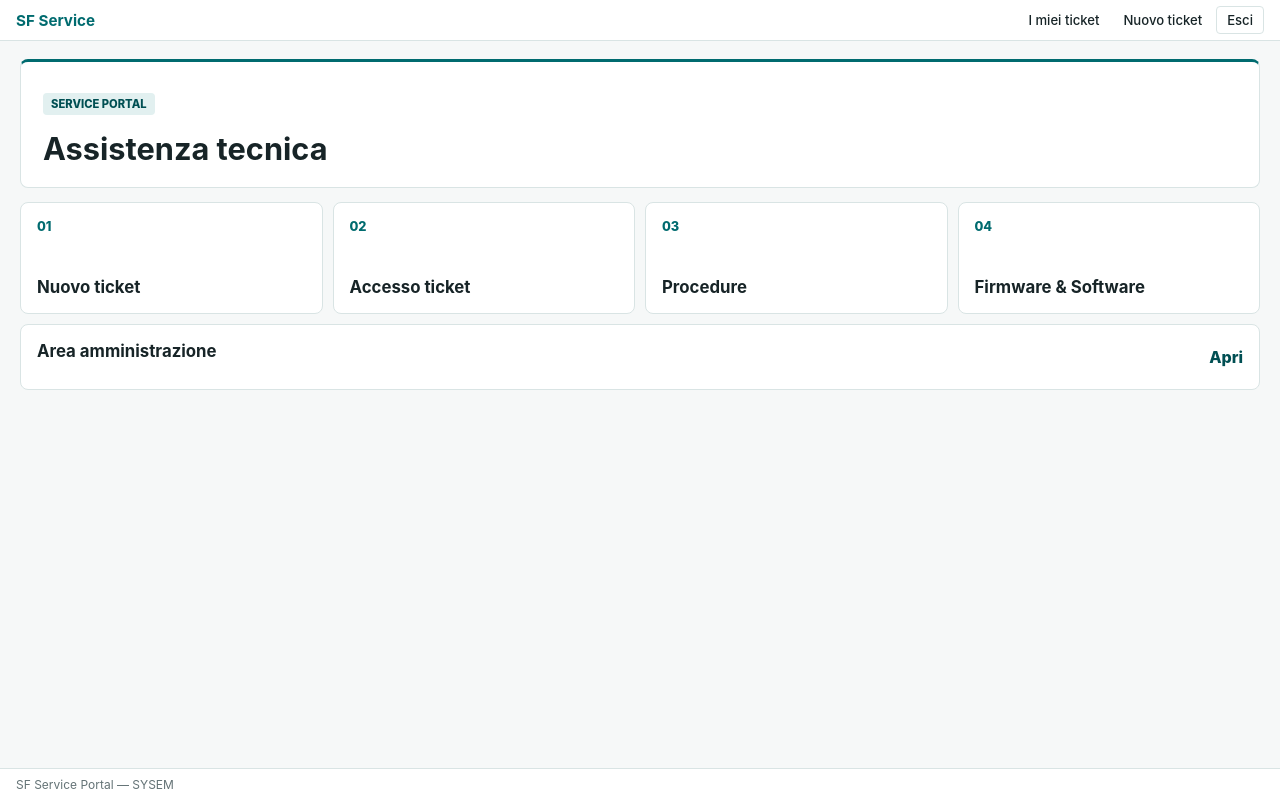
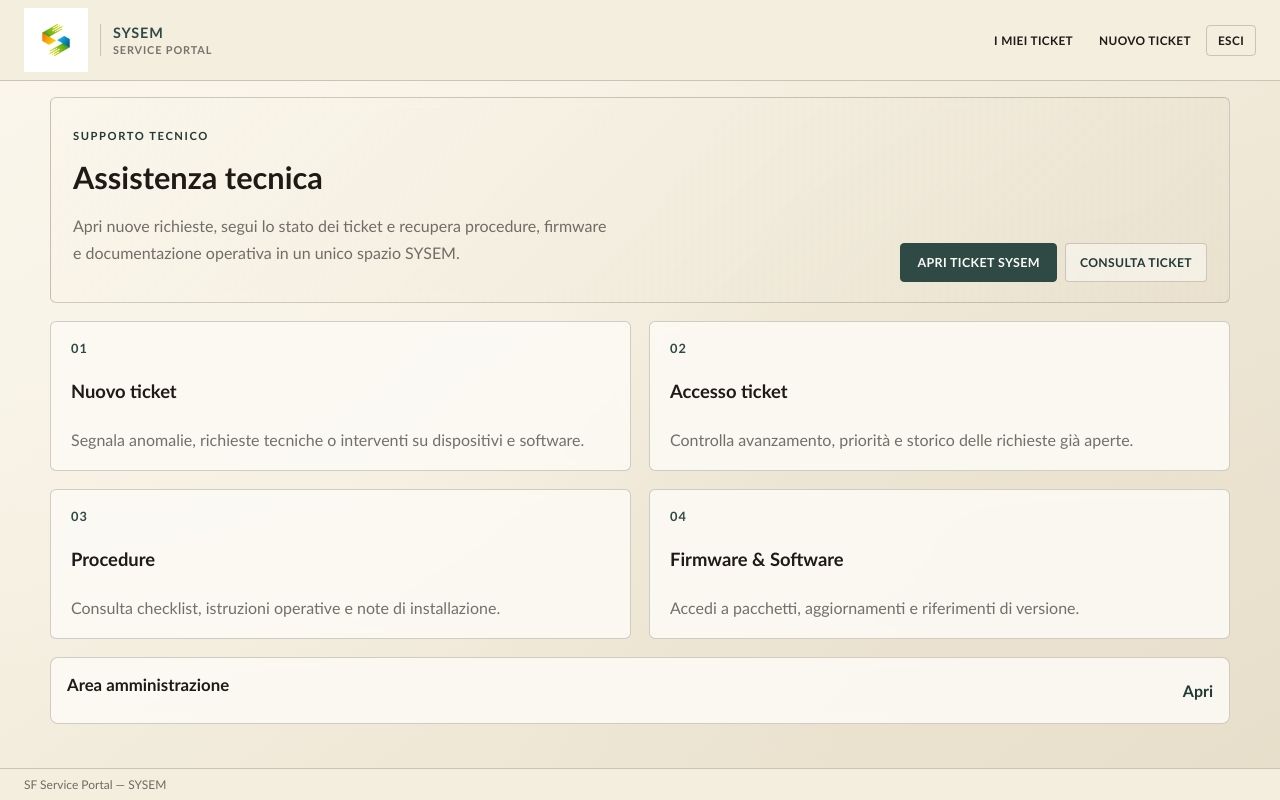
Before and after one commit to sysem2025-crypto/SF_Service, a Next.js app: page / in a window 1280 px wide. Built offline with nearby package versions, Linux system fonts and the light colour scheme; no server answers.

Commit message:
Restyle service portal to match SYSEM site

```diff
--- a/app/globals.css
+++ b/app/globals.css
@@ -1,14 +1,16 @@
 :root {
-  --bg: #f6f8f8;
-  --surface: #ffffff;
-  --surface-strong: #f9fbfb;
-  --text: #172427;
-  --muted: #647376;
-  --line: #d9e4e4;
-  --accent: #006b6f;
-  --accent-strong: #004f53;
-  --accent-soft: #e2f0f0;
-  --accent-tint: #f0f7f7;
+  --bg: #f4eedf;
+  --surface: rgba(252, 250, 244, 0.9);
+  --surface-strong: rgba(250, 246, 235, 0.76);
+  --text: #1f1a16;
+  --muted: rgba(31, 26, 22, 0.62);
+  --line: rgba(31, 26, 22, 0.2);
+  --accent: #2f4a45;
+  --accent-strong: #203a35;
+  --accent-soft: rgba(47, 74, 69, 0.12);
+  --accent-tint: rgba(47, 74, 69, 0.06);
+  --paper-shadow: #e7deca;
+  --paper-highlight: #faf6eb;
   --danger-bg: #f9e7e4;
   --danger-text: #9b2f20;
   --warning-bg: #fbf1d9;
@@ -31,8 +33,24 @@ body {
   margin: 0;
   color: var(--text);
   font-family:
-    Inter, ui-sans-serif, system-ui, -apple-system, BlinkMacSystemFont, "Segoe UI",
-    sans-serif;
+    "Trebuchet MS", Verdana, ui-sans-serif, system-ui, sans-serif;
+  background:
+    radial-gradient(circle at 15% 16%, rgba(250, 246, 235, 0.86), transparent 48%),
+    radial-gradient(circle at 78% 72%, rgba(231, 222, 202, 0.5), transparent 45%),
+    linear-gradient(145deg, var(--paper-highlight), var(--bg) 40%, var(--paper-shadow));
+}
+
+body::before {
+  content: "";
+  position: fixed;
+  inset: 0;
+  pointer-events: none;
+  background:
+    repeating-linear-gradient(0deg, rgba(31, 26, 22, 0.028) 0, rgba(31, 26, 22, 0.028) 1px, transparent 1px, transparent 4px),
+    repeating-linear-gradient(90deg, rgba(31, 26, 22, 0.022) 0, rgba(31, 26, 22, 0.022) 1px, transparent 1px, transparent 6px);
+  mix-blend-mode: multiply;
+  opacity: 0.52;
+  z-index: -1;
 }
 
 a {
@@ -48,13 +66,13 @@ button {
 }
 
 .page-shell {
-  width: min(1240px, calc(100% - 32px));
+  width: min(1180px, calc(100% - 40px));
   margin: 0 auto;
-  padding: 18px 0 36px;
+  padding: 16px 0 34px;
 }
 
 .ticket-page-shell {
-  width: min(1240px, calc(100% - 32px));
+  width: min(1120px, calc(100% - 40px));
   padding-top: 18px;
   padding-bottom: 36px;
 }
@@ -67,17 +85,24 @@ button {
   border: 1px solid var(--line);
   background: var(--surface);
   box-shadow: var(--shadow);
+  backdrop-filter: blur(6px);
 }
 
 .portal-hero {
-  margin-bottom: 14px;
+  display: grid;
+  grid-template-columns: minmax(0, 1fr) auto;
+  align-items: end;
+  gap: 22px;
+  margin-bottom: 18px;
   padding: 20px 22px;
-  border-radius: 8px;
-  border-top: 3px solid var(--accent);
+  border-radius: 6px;
+  background:
+    linear-gradient(135deg, rgba(250, 246, 235, 0.92), rgba(231, 222, 202, 0.58)),
+    repeating-linear-gradient(90deg, rgba(31, 26, 22, 0.025) 0, rgba(31, 26, 22, 0.025) 1px, transparent 1px, transparent 8px);
 }
 
 .portal-title {
-  margin: 6px 0 0;
+  margin: 8px 0;
   font-size: clamp(1.55rem, 2.4vw, 2.1rem);
   line-height: 1.12;
   max-width: none;
@@ -89,6 +114,14 @@ button {
   font-size: 1rem;
   line-height: 1.7;
   color: var(--muted);
+}
+
+.portal-hero-actions {
+  display: flex;
+  flex-wrap: wrap;
+  justify-content: flex-end;
+  gap: 8px;
+  min-width: 230px;
 }
 
 .hero {
@@ -138,13 +171,13 @@ button {
 .eyebrow,
 .panel-label {
   display: inline-flex;
-  padding: 4px 8px;
-  border-radius: 4px;
-  background: var(--accent-soft);
+  padding: 0;
+  border-radius: 0;
+  background: transparent;
   color: var(--accent-strong);
   font-size: 0.7rem;
-  font-weight: 800;
-  letter-spacing: 0;
+  font-weight: 900;
+  letter-spacing: 0.14em;
   text-transform: uppercase;
 }
 
@@ -325,7 +358,11 @@ button {
   padding: 11px 16px;
   border-radius: 4px;
   background: var(--accent);
-  color: #ffffff;
+  border: 1px solid var(--accent);
+  color: #fcfaf4;
+  text-transform: uppercase;
+  font-size: 0.78rem;
+  letter-spacing: 0.03em;
 }
 
 .primary-link:hover {
@@ -336,8 +373,11 @@ button {
   padding: 10px 14px;
   border-radius: 4px;
   border: 1px solid var(--line);
-  background: #ffffff;
+  background: rgba(252, 250, 244, 0.55);
   color: var(--accent-strong);
+  text-transform: uppercase;
+  font-size: 0.76rem;
+  letter-spacing: 0.03em;
 }
 
 .secondary-link:hover {
@@ -494,7 +534,7 @@ button {
   display: inline-flex;
   padding: 5px 9px;
   border-radius: 4px;
-  background: #ffffff;
+  background: rgba(252, 250, 244, 0.72);
   border: 1px solid var(--line);
   color: var(--accent-strong);
   font-size: 0.76rem;
@@ -510,7 +550,7 @@ button {
 }
 
 .ticket-console {
-  box-shadow: 0 10px 26px rgba(21, 48, 51, 0.055);
+  box-shadow: 8px 8px 0 rgba(31, 26, 22, 0.06);
 }
 
 .ticket-page-shell .surface {
@@ -582,7 +622,7 @@ button {
   padding: 6px 8px;
   border: 1px solid var(--line);
   border-radius: 4px;
-  background: #ffffff;
+  background: rgba(252, 250, 244, 0.92);
   color: var(--text);
   font-size: 0.82rem;
 }
@@ -707,27 +747,30 @@ button {
 
 .portal-grid {
   display: grid;
-  grid-template-columns: repeat(4, minmax(0, 1fr));
-  gap: 10px;
-  margin-bottom: 10px;
+  grid-template-columns: repeat(2, minmax(0, 1fr));
+  gap: 18px;
+  margin-bottom: 18px;
 }
 
 .portal-card {
   display: grid;
   align-content: space-between;
-  min-height: 112px;
+  min-height: 150px;
   gap: 10px;
-  padding: 16px;
-  border-radius: 8px;
+  padding: 18px 20px;
+  border-radius: 6px;
+  position: relative;
+  overflow: hidden;
 }
 
 .portal-card:hover {
   border-color: var(--accent);
   transform: translateY(-1px);
+  background: rgba(250, 246, 235, 0.96);
 }
 
 .portal-card strong {
-  font-size: 1.05rem;
+  font-size: 1.15rem;
 }
 
 .portal-card p {
@@ -740,7 +783,7 @@ button {
   color: var(--accent);
   font-size: 0.8rem;
   font-weight: 800;
-  letter-spacing: 0;
+  letter-spacing: 0.08em;
 }
 
 .portal-footer {
@@ -786,8 +829,8 @@ button {
 .ticket-create-console .auth-form input,
 .ticket-create-console .auth-form select,
 .ticket-create-console .auth-form textarea {
-  padding: 6px 8px;
-  font-size: 0.82rem;
+  padding: 8px 10px;
+  font-size: 0.86rem;
 }
 
 .ticket-create-console .auth-form label:has(textarea),
@@ -813,7 +856,7 @@ button {
   padding: 13px 14px;
   border-radius: 4px;
   border: 1px solid var(--line);
-  background: #ffffff;
+  background: rgba(252, 250, 244, 0.92);
   color: var(--text);
 }
 
@@ -1066,8 +1109,10 @@ button {
   display: flex;
   align-items: center;
   justify-content: space-between;
-  padding: 6px 16px;
-  background: var(--surface);
+  gap: 16px;
+  min-height: 80px;
+  padding: 8px 24px;
+  background: var(--bg);
   border-bottom: 1px solid var(--line);
   position: sticky;
   top: 0;
@@ -1075,25 +1120,58 @@ button {
 }
 
 .app-logo {
-  font-weight: 700;
-  font-size: 0.95rem;
+  display: inline-flex;
+  align-items: center;
+  gap: 12px;
+  color: var(--text);
+  text-decoration: none;
+}
+
+.app-logo img {
+  width: clamp(48px, 5vw, 64px);
+  height: clamp(48px, 5vw, 64px);
+  object-fit: contain;
+  display: block;
+}
+
+.app-logo span {
+  display: grid;
+  gap: 2px;
+  padding-left: 12px;
+  border-left: 1px solid var(--line);
+}
+
+.app-logo strong {
   color: var(--accent);
-  text-decoration: none;
+  font-size: 0.9rem;
+  letter-spacing: 0.06em;
+}
+
+.app-logo small {
+  color: rgba(31, 26, 22, 0.58);
+  font-size: 0.68rem;
+  font-weight: 800;
+  letter-spacing: 0.08em;
+  text-transform: uppercase;
 }
 
 .app-nav {
   display: flex;
   gap: 4px;
   align-items: center;
+  flex-wrap: wrap;
+  justify-content: flex-end;
 }
 
 .nav-link {
-  padding: 5px 10px;
+  padding: 7px 11px;
   border-radius: 4px;
   text-decoration: none;
   color: var(--text);
-  font-size: 0.82rem;
-  font-weight: 500;
+  font-size: 0.74rem;
+  font-weight: 800;
+  letter-spacing: 0.03em;
+  text-transform: uppercase;
   transition: background 0.15s;
 }
 
@@ -1126,9 +1204,10 @@ button {
 .app-footer {
   display: flex;
   justify-content: space-between;
-  padding: 8px 16px;
+  gap: 16px;
+  padding: 8px 24px;
   font-size: 0.75rem;
   color: var(--muted);
   border-top: 1px solid var(--line);
-  background: var(--surface);
+  background: var(--bg);
 }
--- a/app/page.tsx
+++ b/app/page.tsx
@@ -8,8 +8,20 @@ export default async function HomePage() {
     <main className="page-shell">
       <section className="portal-hero">
         <div>
-          <p className="eyebrow">Service Portal</p>
+          <p className="eyebrow">Supporto tecnico</p>
           <h1 className="portal-title">Assistenza tecnica</h1>
+          <p className="portal-copy">
+            Apri nuove richieste, segui lo stato dei ticket e recupera procedure,
+            firmware e documentazione operativa in un unico spazio SYSEM.
+          </p>
+        </div>
+        <div className="portal-hero-actions">
+          <Link href="/ticket/nuovo" className="primary-link">
+            Apri ticket SYSEM
+          </Link>
+          <Link href="/my-tickets" className="secondary-link">
+            Consulta ticket
+          </Link>
         </div>
       </section>
 
@@ -17,21 +29,25 @@ export default async function HomePage() {
         <Link href="/ticket/nuovo" className="portal-card">
           <span className="portal-kicker">01</span>
           <strong>Nuovo ticket</strong>
+          <p>Segnala anomalie, richieste tecniche o interventi su dispositivi e software.</p>
         </Link>
 
         <Link href="/my-tickets" className="portal-card">
           <span className="portal-kicker">02</span>
           <strong>{user ? "I miei ticket" : "Accesso ticket"}</strong>
+          <p>Controlla avanzamento, priorità e storico delle richieste già aperte.</p>
         </Link>
 
         <Link href="/procedure" className="portal-card">
           <span className="portal-kicker">03</span>
           <strong>Procedure</strong>
+          <p>Consulta checklist, istruzioni operative e note di installazione.</p>
         </Link>
 
         <Link href="/firmware-software" className="portal-card">
           <span className="portal-kicker">04</span>
           <strong>Firmware & Software</strong>
+          <p>Accedi a pacchetti, aggiornamenti e riferimenti di versione.</p>
         </Link>
       </section>
 
--- a/components/app-shell.tsx
+++ b/components/app-shell.tsx
@@ -27,7 +27,13 @@ export default function AppShell({ children }: { children: React.ReactNode }) {
   return (
     <div className="app-shell">
       <header className="app-header">
-        <Link href="/" className="app-logo">SF Service</Link>
+        <Link href="/" className="app-logo" aria-label="SYSEM service portal">
+          <img src="/sysem-logo.jpeg" alt="Logo SYSEM" />
+          <span>
+            <strong>SYSEM</strong>
+            <small>Service Portal</small>
+          </span>
+        </Link>
         <nav className="app-nav">
           {navItems.map((item) => (
             <Link
```
Also changed, not shown: public/sysem-logo.jpeg (added).
